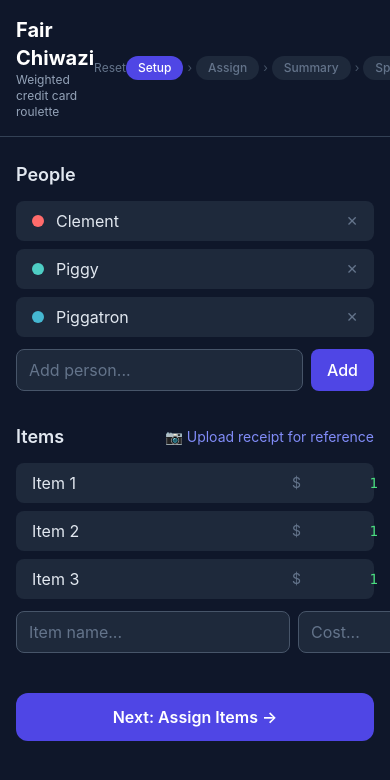
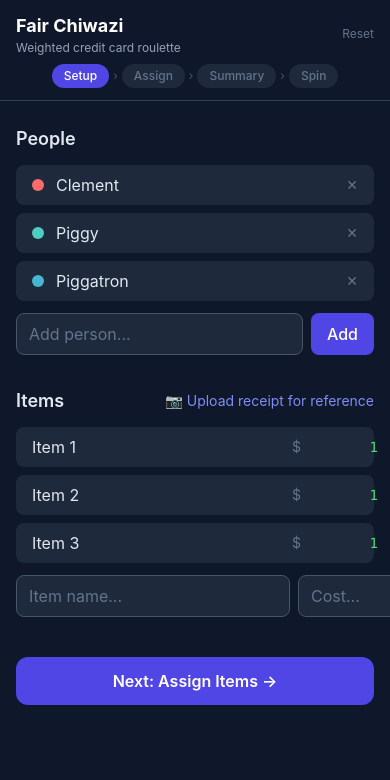
Before and after one commit to failturtle/fairChiwaziWebApp, a React (Vite) app: page / in a window 390 px wide. Shown: the top 780 px of the page. Built offline with nearby package versions, Linux system fonts and the light colour scheme.

Commit message:
Improve mobile layout

```diff
--- a/src/App.tsx
+++ b/src/App.tsx
@@ -60,10 +60,11 @@ export default function App() {
   return (
     <div className="min-h-screen flex flex-col">
       {/* Header */}
-      <header className="border-b border-slate-700 px-4 py-4">
-        <div className="max-w-2xl mx-auto flex items-center justify-between">
+      <header className="border-b border-slate-700 px-4 py-3">
+        <div className="max-w-2xl mx-auto">
+          <div className="flex items-center justify-between mb-2">
             <button onClick={() => goToStep('setup')} className="text-left hover:opacity-70 transition-opacity">
-            <h1 className="text-xl font-bold text-white">Fair Chiwazi</h1>
+              <h1 className="text-lg font-bold text-white">Fair Chiwazi</h1>
               <p className="text-xs text-slate-400">Weighted credit card roulette</p>
             </button>
             <button
@@ -72,8 +73,9 @@ export default function App() {
             >
               Reset
             </button>
+          </div>
           {/* Step indicators */}
-          <div className="flex items-center gap-1">
+          <div className="flex items-center justify-center gap-1">
             {STEPS.map((s, i) => (
               <div key={s.key} className="flex items-center gap-1">
                 <button
--- a/src/components/SummaryStep.tsx
+++ b/src/components/SummaryStep.tsx
@@ -33,7 +33,7 @@ export default function SummaryStep({ people, items, onBack, onSpin }: Props) {
       <div className="flex flex-col items-center gap-6 sm:flex-row sm:items-start sm:justify-center">
         {/* Pie chart */}
         <div className="flex-shrink-0">
-          <PieChart slices={slices} size={240} />
+          <PieChart slices={slices} size={Math.min(240, typeof window !== 'undefined' ? window.innerWidth - 48 : 240)} />
         </div>
 
         {/* Legend / breakdown */}
```
Lines whose indentation alone changed are shown as unchanged.
